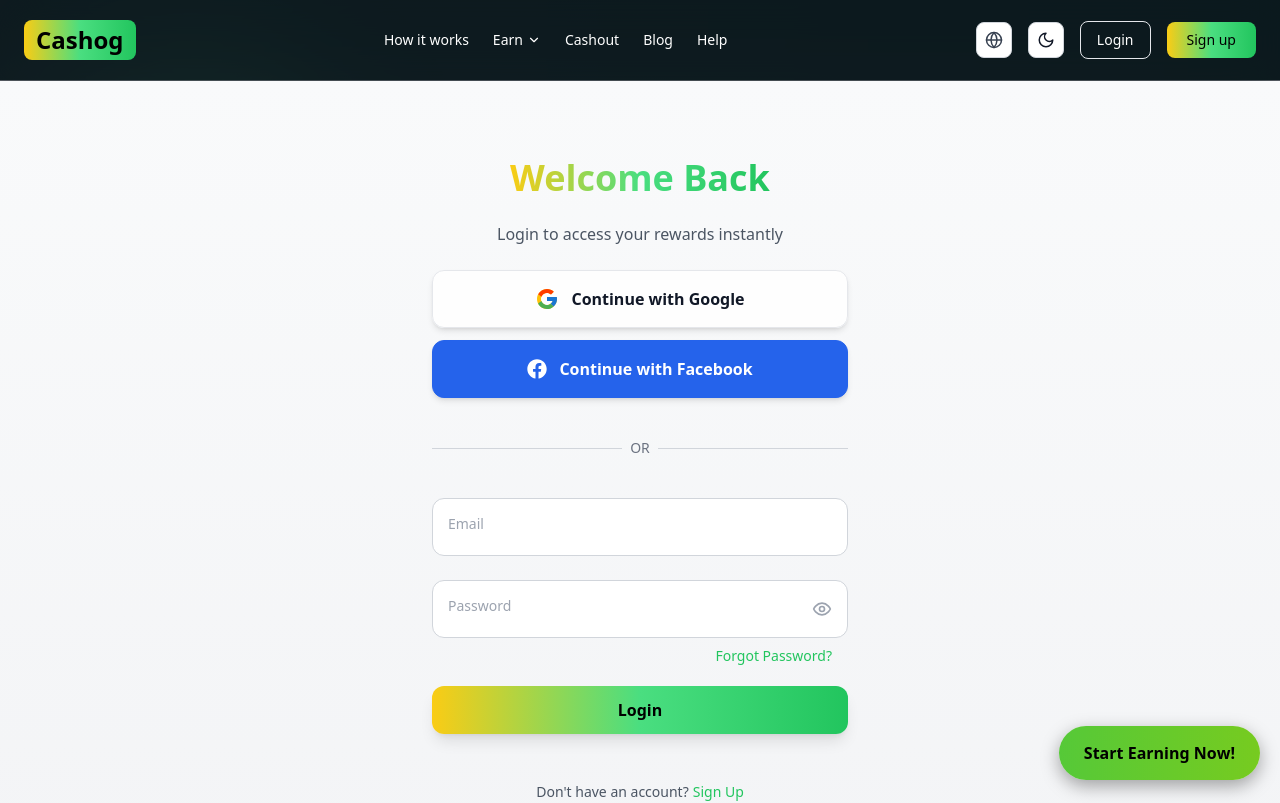
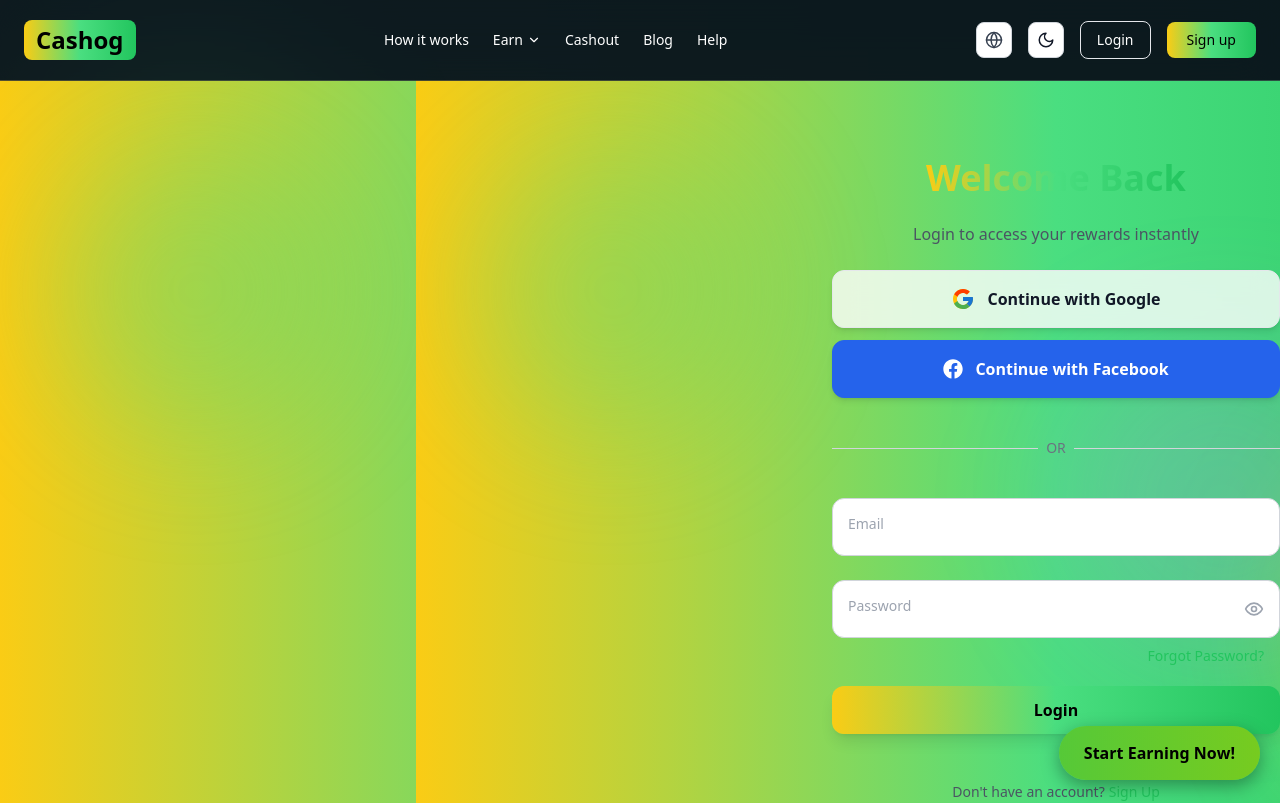
Before and after one commit to tool63/cashin, a Next.js app: page /login in a window 1280 px wide. Shown: the top 803 px of the page. Built offline with nearby package versions, Linux system fonts and the light colour scheme.

Commit message:
Update layout.tsx

```diff
--- a/app/(auth)/layout.tsx
+++ b/app/(auth)/layout.tsx
@@ -4,8 +4,17 @@ import { ReactNode } from "react";
 
 export default function AuthLayout({ children }: { children: ReactNode }) {
   return (
-    <div className="min-h-screen bg-gradient-to-b from-gray-50 to-gray-100 dark:from-gray-900 dark:to-gray-800 flex items-center justify-center px-4">
-      <div className="w-full max-w-md">{children}</div>
+    <div className="relative w-screen min-h-screen bg-gradient-to-r from-yellow-400 via-green-400 to-green-500 dark:from-purple-900 dark:via-indigo-900 dark:to-gray-900 overflow-hidden flex items-center justify-center px-4">
+
+      {/* Soft floating shapes */}
+      <div className="absolute w-72 h-72 bg-green-400/30 rounded-full blur-3xl animate-float top-20 left-10"></div>
+      <div className="absolute w-96 h-96 bg-yellow-400/30 rounded-full blur-3xl animate-float animation-delay-2000 bottom-10 right-10"></div>
+      <div className="absolute w-80 h-80 bg-purple-400/20 rounded-full blur-3xl animate-float animation-delay-4000 top-1/3 right-1/4"></div>
+
+      {/* Centered auth card */}
+      <div className="relative z-10 w-full max-w-md">
+        {children}
+      </div>
     </div>
   );
 }
```
